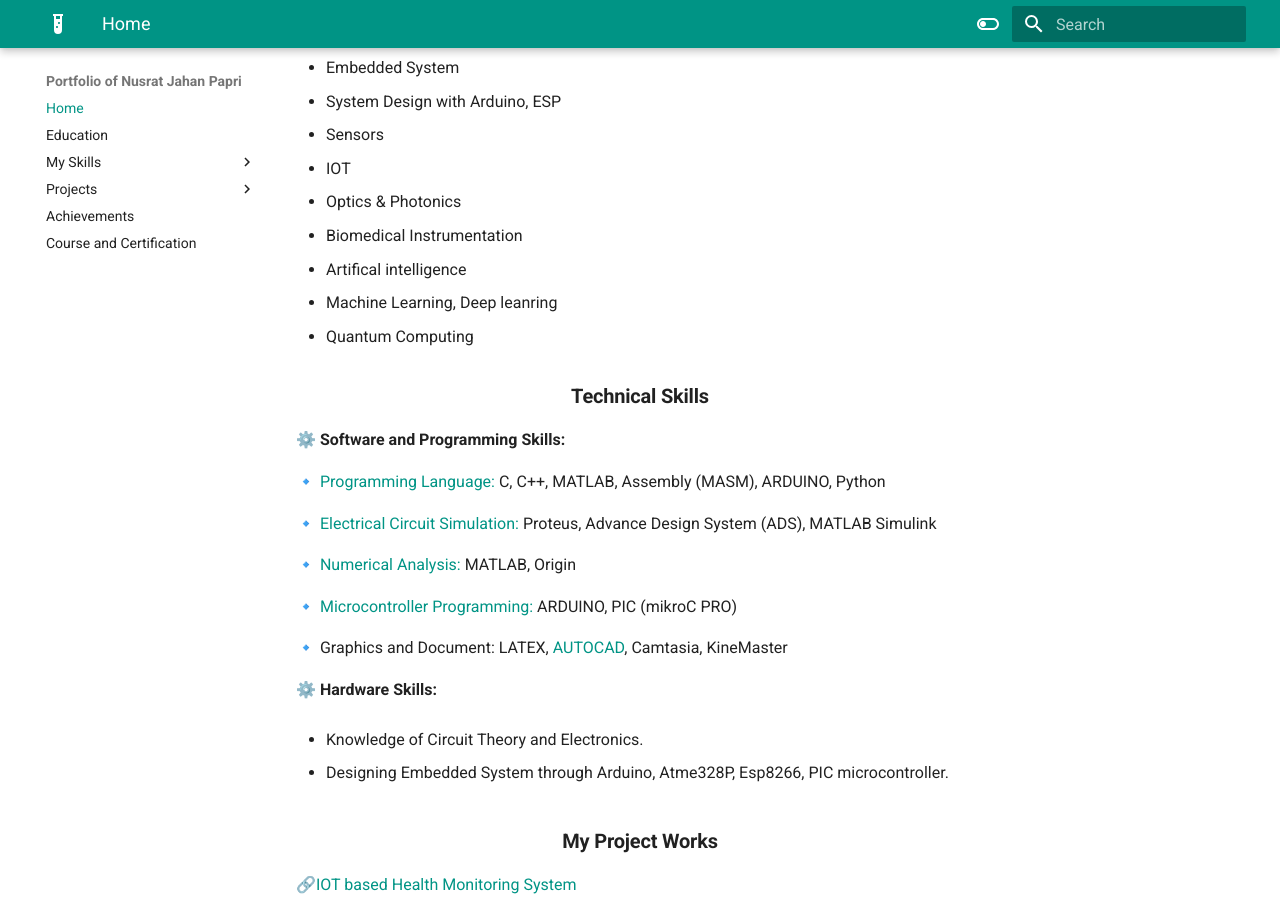
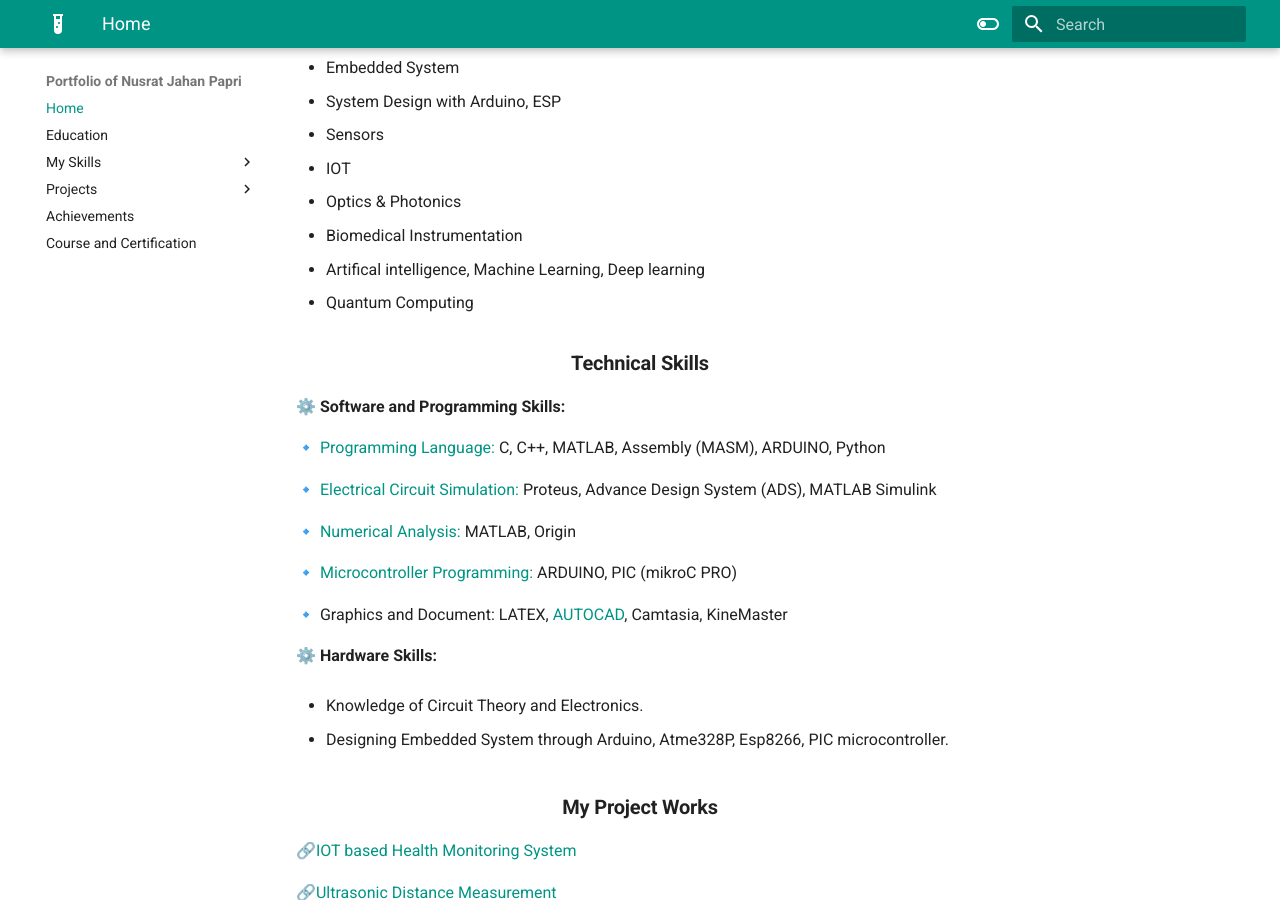
Before and after one commit to Nusrat008/papri-portfolio, an MkDocs documentation site: the page built from docs/index.md, in a window 1280 px wide and 900 px high, scrolled down 875 px. Built offline with MkDocs 1.6.1 and Material for MkDocs 9.7.7, drawn with Linux system fonts in a browser that asks for light colours.

Commit message:
upated index

```diff
--- a/docs/index.md
+++ b/docs/index.md
@@ -27,8 +27,7 @@ To gather hands on experience in the field of Engineering, Designing, Assembly &
 - IOT
 - Optics & Photonics
 - Biomedical Instrumentation
-- Artifical intelligence
-- Machine Learning, Deep leanring
+- Artifical intelligence, Machine Learning, Deep learning
 - Quantum Computing
 
 <h3 style= "text-align: center"> <b> Technical Skills
```
